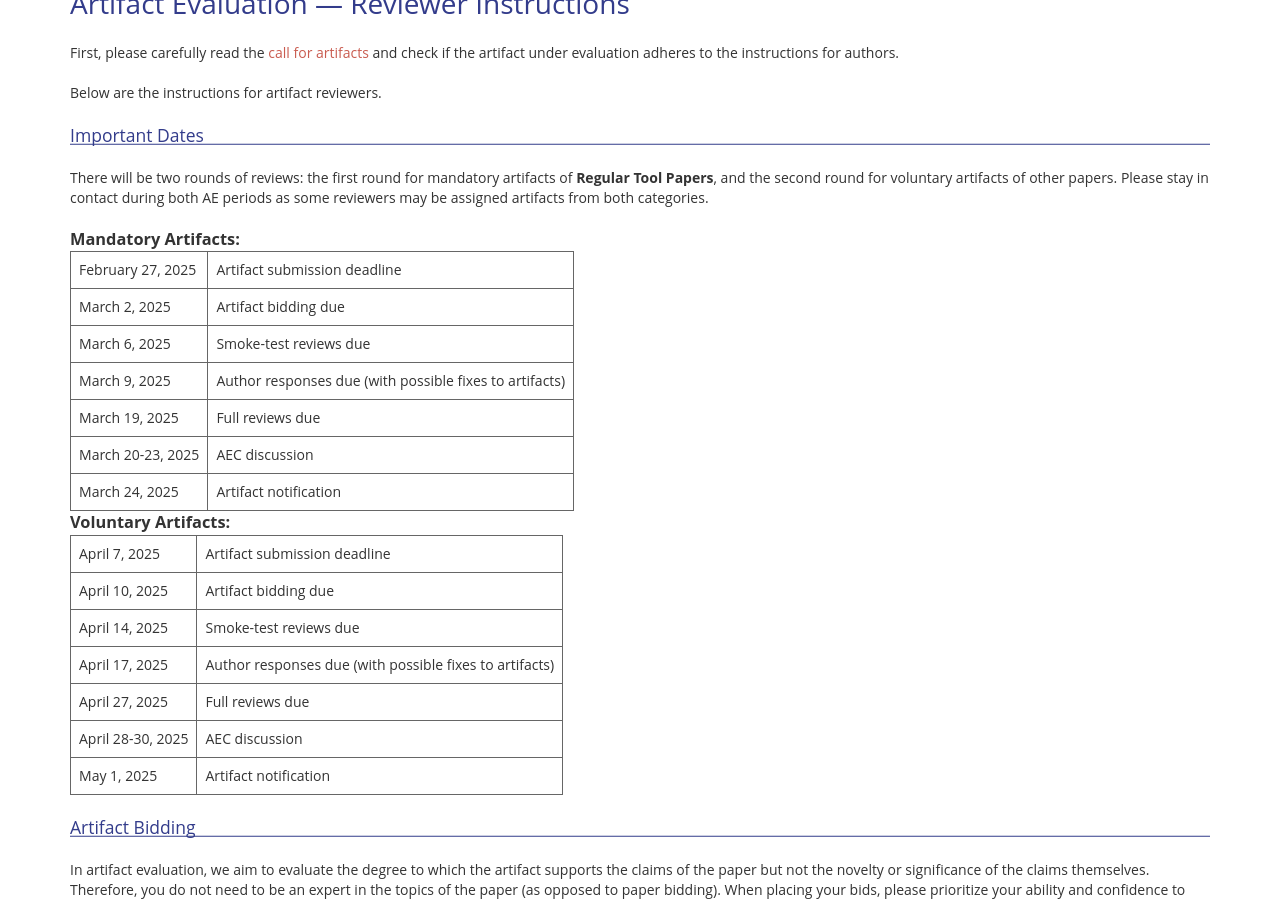
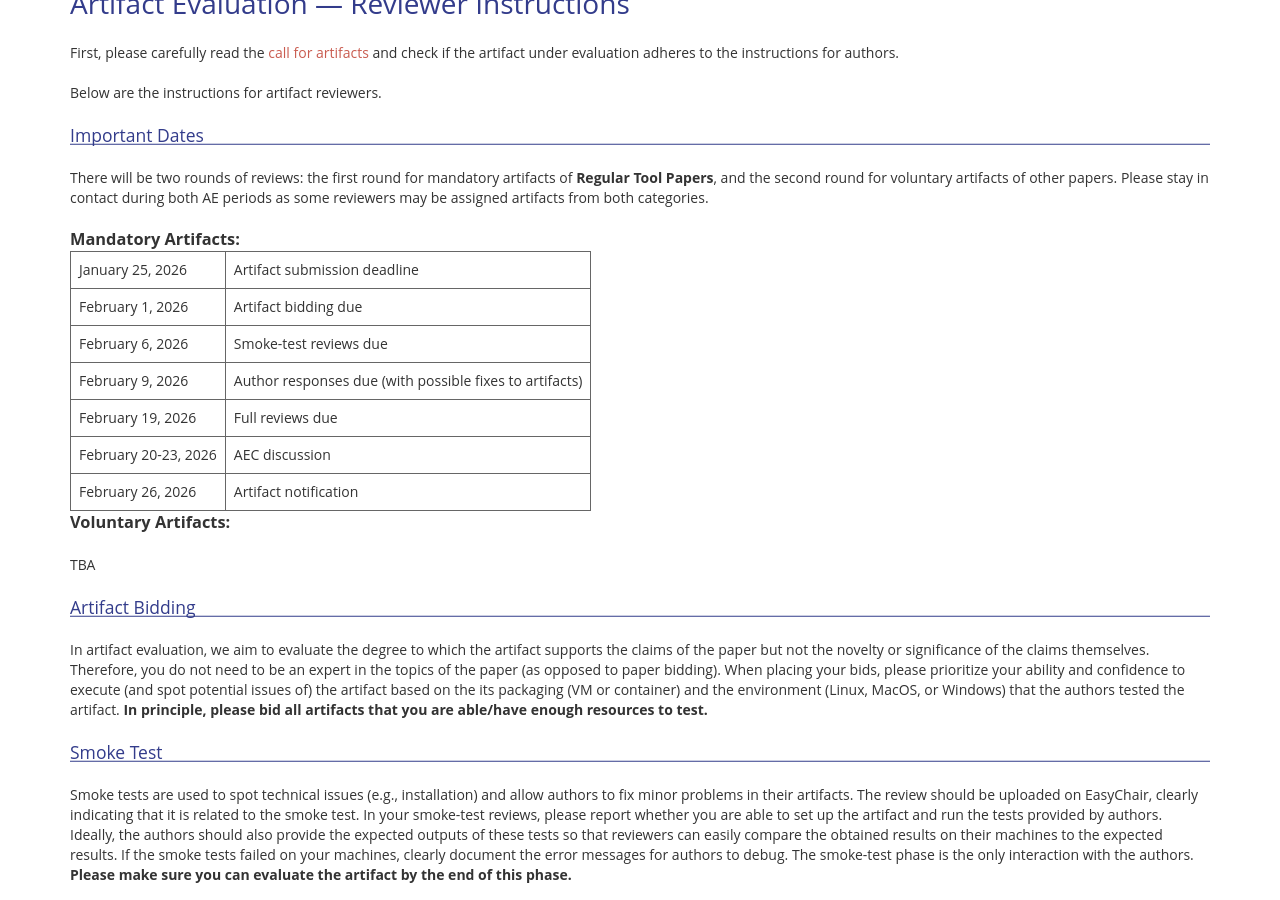
Before and after one commit to SPIN-web/SPIN2026, a Jekyll site: the page built from _pages/AE_instructions.md, in a window 1280 px wide and 900 px high, scrolled down 477 px. Built offline with Jekyll 4.4.1, drawn with Linux system fonts in a browser that asks for light colours; nearby versions of some CDN libraries; our own code applies the rules of GitHub Pages for plain Markdown files.

Commit message:
Update artifact submission deadlines and clarify voluntary status for non-tool papers

```diff
--- a/_pages/AE_instructions.md
+++ b/_pages/AE_instructions.md
@@ -21,24 +21,17 @@ Please stay in contact during both AE periods as some reviewers may be assigned
 ### Mandatory Artifacts:
 
 |----------------------|-----------------------------------------------------------|
-| February 27, 2025 | Artifact submission deadline |
-| March 2, 2025 | Artifact bidding due |
-| March 6, 2025 | Smoke-test reviews due |
-| March 9, 2025 | Author responses due (with possible fixes to artifacts) |
-| March 19, 2025 | Full reviews due |
-| March 20-23, 2025 | AEC discussion |
-| March 24, 2025 | Artifact notification |
+| January 25, 2026 | Artifact submission deadline |
+| February 1, 2026 | Artifact bidding due |
+| February 6, 2026 | Smoke-test reviews due |
+| February 9, 2026 | Author responses due (with possible fixes to artifacts) |
+| February 19, 2026 | Full reviews due |
+| February 20-23, 2026 | AEC discussion |
+| February 26, 2026 | Artifact notification |
 
 ### Voluntary Artifacts:
 
-|----------------------|-----------------------------------------------------------|
-| April 7, 2025 | Artifact submission deadline |
-| April 10, 2025 | Artifact bidding due |
-| April 14, 2025 | Smoke-test reviews due |
-| April 17, 2025 | Author responses due (with possible fixes to artifacts) |
-| April 27, 2025 | Full reviews due |
-| April 28-30, 2025 | AEC discussion |
-| May 1, 2025 | Artifact notification |
+TBA
 
 ## Artifact Bidding
 
```
Also changed, not shown: _pages/call.md (+1 -1 lines).
